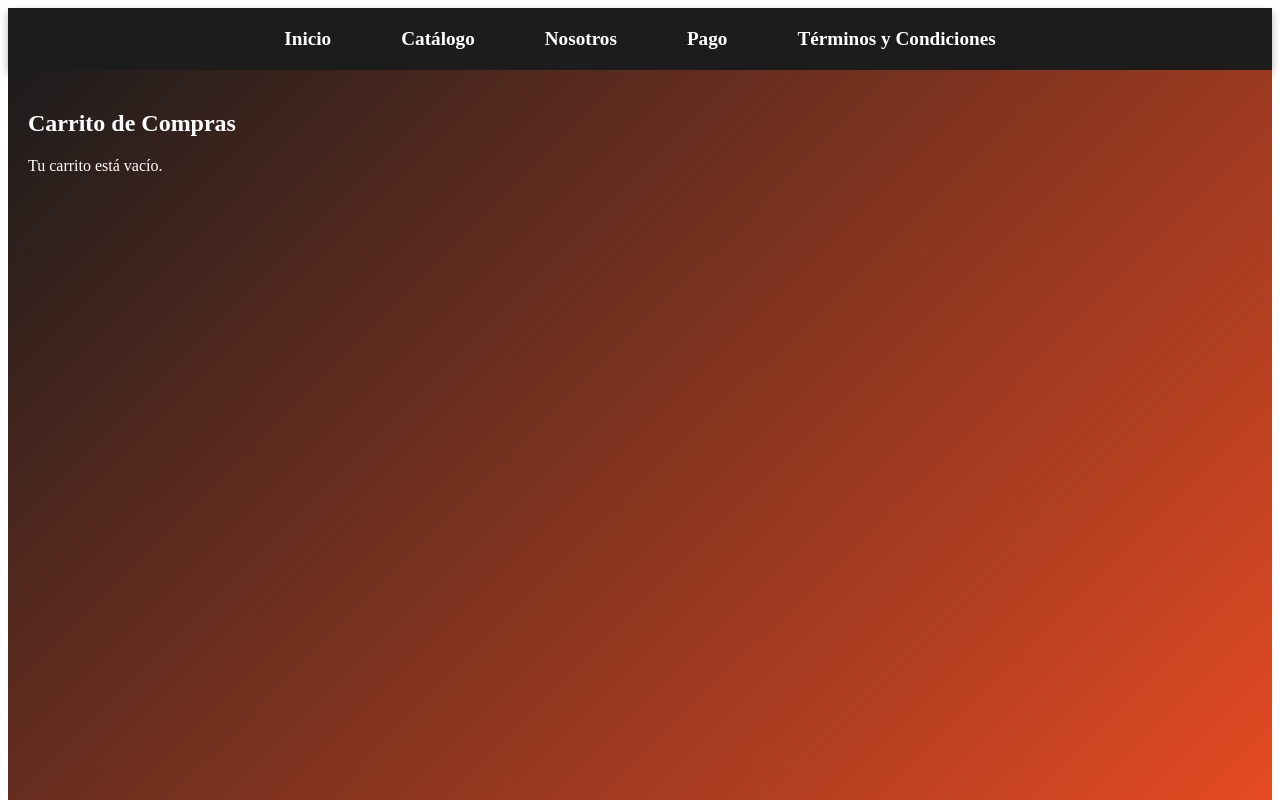
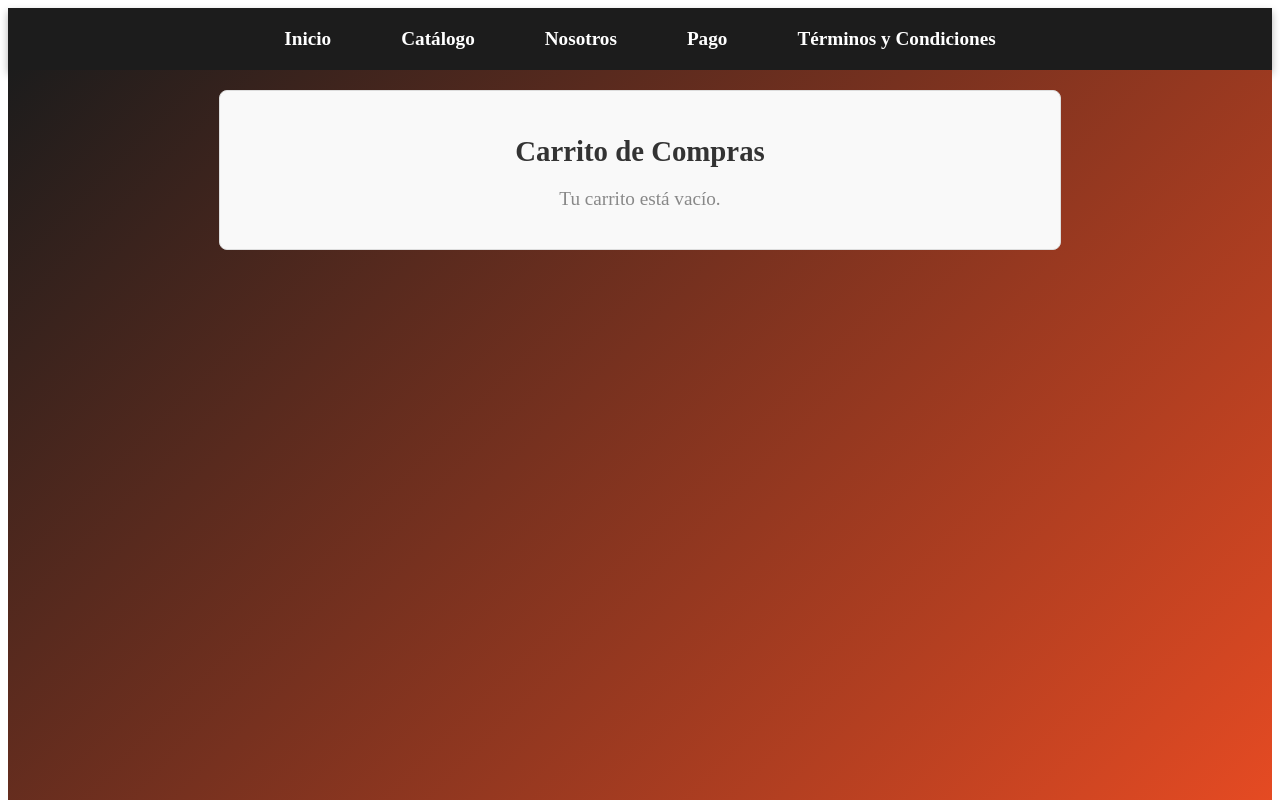
Before and after one commit to JesusTH20057/ProyectoWebChinos, an Angular app: page /browser/carrito in a window 1280 px wide. Shown: the top 800 px of the page. Built offline with nearby package versions, Linux system fonts and the light colour scheme.

Commit message:
css carrito

```diff
--- a/src/carrito/carrito.component.css
+++ b/src/carrito/carrito.component.css
@@ -1 +1,98 @@
 /* //carrito.component.css */
+
+/* carrito.component.css */
+
+.cart-container {
+    max-width: 800px;
+    margin: 0 auto;
+    padding: 20px;
+    background-color: #f9f9f9;
+    border: 1px solid #ddd;
+    border-radius: 8px;
+  }
+
+  .cart-container h2 {
+    font-size: 1.8em;
+    margin-bottom: 20px;
+    text-align: center;
+    color: #333;
+  }
+
+  ul {
+    list-style: none;
+    padding: 0;
+  }
+
+  li {
+    display: flex;
+    align-items: center;
+    justify-content: space-between;
+    padding: 10px 0;
+    border-bottom: 1px solid #ddd;
+  }
+
+  li img {
+    border-radius: 4px;
+    margin-right: 10px;
+  }
+
+  li span {
+    flex: 1;
+    font-size: 1em;
+    color: #555;
+  }
+
+  li button {
+    background-color: #d9534f;
+    color: white;
+    border: none;
+    border-radius: 4px;
+    padding: 5px 10px;
+    cursor: pointer;
+    transition: background-color 0.3s ease;
+  }
+
+  li button:hover {
+    background-color: #c9302c;
+  }
+
+  h3 {
+    text-align: right;
+    font-size: 1.4em;
+    color: #333;
+    margin-top: 15px;
+  }
+
+  button {
+    margin-top: 15px;
+    padding: 10px 20px;
+    border: none;
+    border-radius: 4px;
+    cursor: pointer;
+    font-size: 1em;
+  }
+
+  button:first-of-type {
+    background-color: #5bc0de;
+    color: white;
+    margin-right: 10px;
+  }
+
+  button:first-of-type:hover {
+    background-color: #31b0d5;
+  }
+
+  button:last-of-type {
+    background-color: #5cb85c;
+    color: white;
+  }
+
+  button:last-of-type:hover {
+    background-color: #4cae4c;
+  }
+
+  p {
+    text-align: center;
+    font-size: 1.2em;
+    color: #888;
+  }
```
